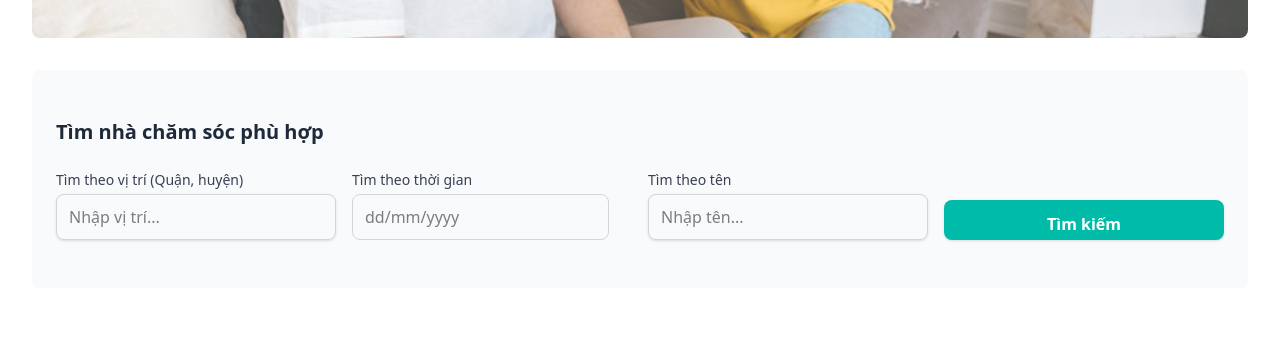
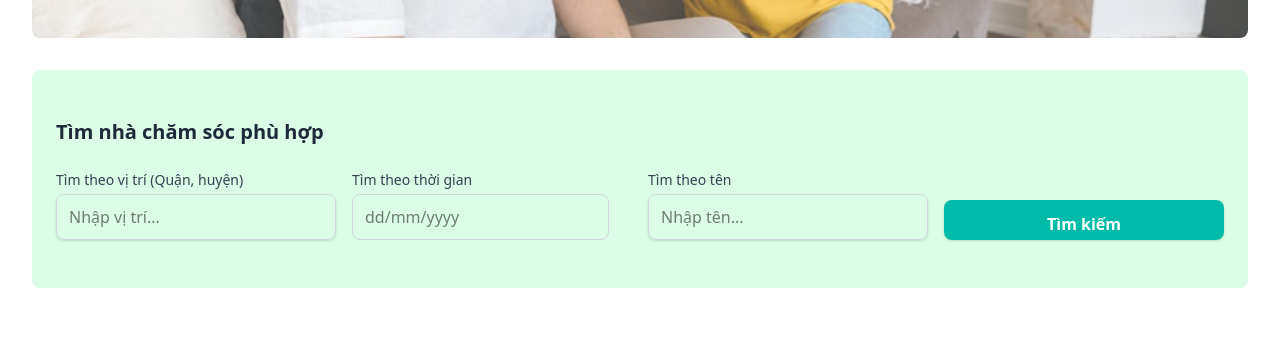
Before and after one commit to khainam23/CareFE, a React (Vite) app: page / in a window 1280 px wide. Shown: the part 378-716 px from the top of the page. Built offline with nearby package versions, Linux system fonts and the light colour scheme; no server answers.

Commit message:
sửa lại background search thành màu xanh lá cây

```diff
--- a/src/pages/Home/Home.jsx
+++ b/src/pages/Home/Home.jsx
@@ -95,7 +95,7 @@ const Home = () => {
         </section>
 
         {/* Search Section */}
-        <section className="py-12 px-6 bg-gray-50 rounded-lg mt-8">
+        <section className="py-12 px-6 bg-green-100 rounded-lg mt-8">
           <h3 className="text-xl font-semibold text-gray-800 mb-6">Tìm nhà chăm sóc phù hợp</h3>
           <div className="grid grid-cols-1 md:grid-cols-4 gap-4 items-end">
             <Input
```
